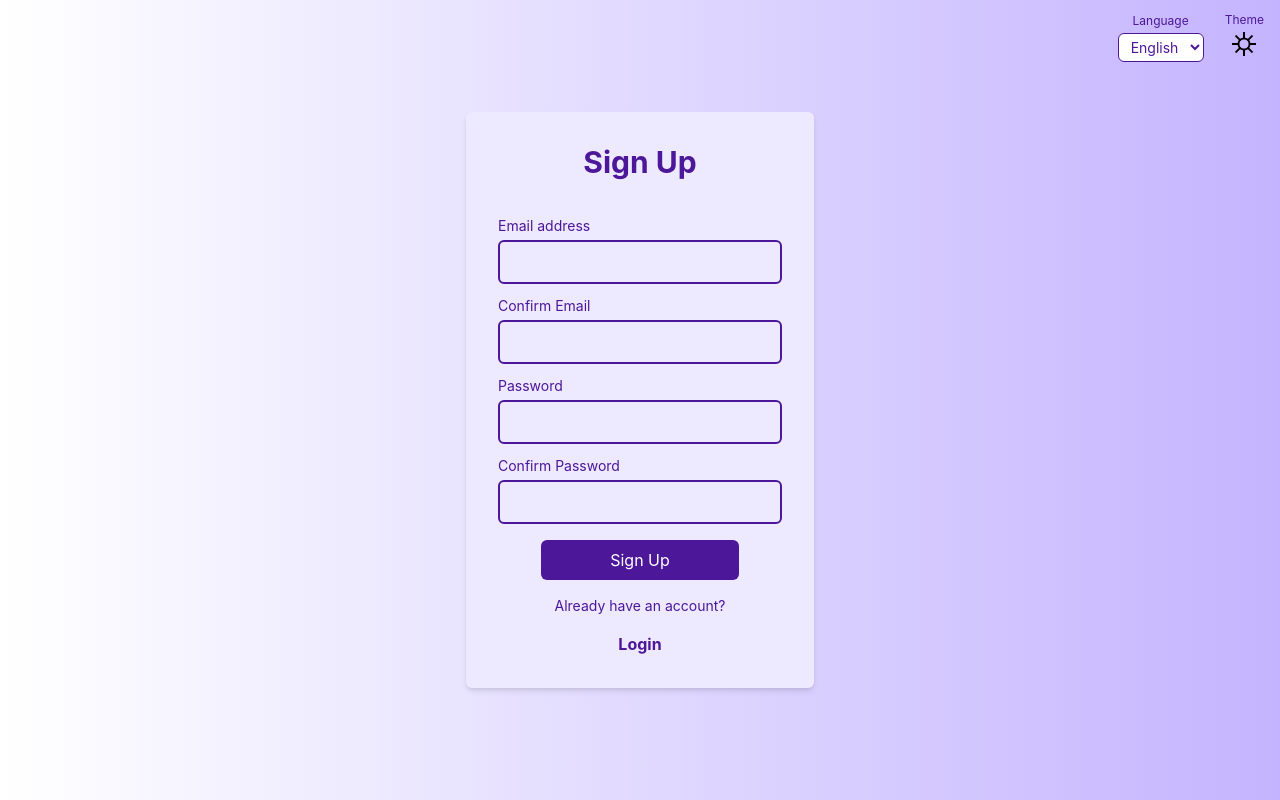
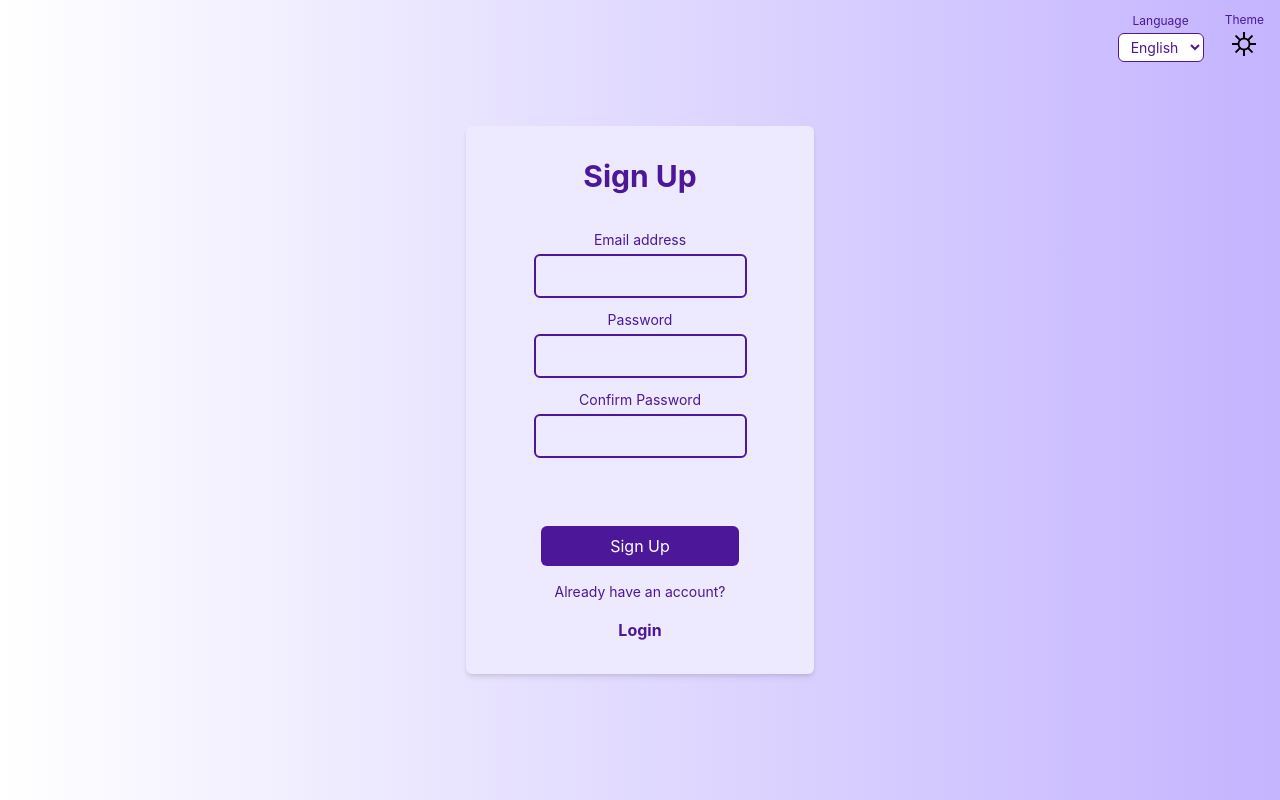
Before and after one commit to MatWatk/Investment-Wallet, a React (Vite) app: page /signup in a window 1280 px wide. Built offline with nearby package versions, Linux system fonts and the light colour scheme.

Commit message:
-Added singup logic without loading and error handling. -Styling fix

```diff
--- a/src/components/Auth_components/InputField.tsx
+++ b/src/components/Auth_components/InputField.tsx
@@ -1,18 +1,20 @@
 import type { InputFieldProps } from "../../types/AuthTypes";
 import { useTheme } from "../../hooks/useTheme";
 
-export default function InputField({ id, type, placeholder, label }: InputFieldProps) {
+export default function InputField({ id, type, placeholder, label, onChange }: InputFieldProps) {
     const themeState = useTheme();
 
     return (
-        <div className="flex flex-col items-start gap-1 w-full">
-        {label && <label htmlFor={id} className="text-sm">{label}</label>}
+        <div className="flex w-3/4 flex-col items-center gap-1">
+        {label && <label htmlFor={id} className="text-center text-sm">{label}</label>}
         <input
             id={id}
-            className={`rounded-md border-2 px-4 py-2 text-center focus:placeholder-transparent ${themeState ? "text-violet-900 border-violet-900 placeholder-violet-900" : "text-yellow-600 border-yellow-600 placeholder-yellow-600"}`}
+            name={id}
+            className={`w-full max-w-sm rounded-md border-2 px-4 py-2 text-center focus:placeholder-transparent ${themeState ? "text-violet-900 border-violet-900 placeholder-violet-900" : "text-yellow-600 border-yellow-600 placeholder-yellow-600"}`}
             type={type}
             placeholder={label ? "" : placeholder}
             required
+            onChange={onChange}
         />
         </div>
     );
--- a/src/components/Auth_components/InputFieldsWrapper.tsx
+++ b/src/components/Auth_components/InputFieldsWrapper.tsx
@@ -1,6 +1,6 @@
 export default function InputFieldsWrapper({children}: { children: React.ReactNode }) {
     return (
-        <div className="flex flex-col items-center gap-3">
+        <div className="flex w-full flex-col items-center gap-3">
             {children}
         </div>
     )
--- a/src/components/Auth_components/SubmitButton.tsx
+++ b/src/components/Auth_components/SubmitButton.tsx
@@ -1,9 +1,9 @@
 import { useTheme } from "../../hooks/useTheme";
 
-export default function SubmitButton({ text }: { text: string }) {
+export default function SubmitButton({ text, disabled }: { text: string, disabled?: boolean }) {
     const themeState = useTheme();
     return (
-        <button className={`rounded-md py-2 w-[70%] m-auto text-center ${themeState ? "bg-violet-900 text-white hover:bg-violet-800" : "bg-yellow-600 text-black hover:bg-yellow-700"}`}>
+        <button disabled={disabled} type="submit" className={`rounded-md py-2 w-[70%] m-auto text-center ${themeState ? "bg-violet-900 text-white hover:bg-violet-800" : "bg-yellow-600 text-black hover:bg-yellow-700"} ${disabled ? "opacity-50 cursor-not-allowed" : ""}`}>
             {text}
         </button>
     )
--- a/src/components/Card.tsx
+++ b/src/components/Card.tsx
@@ -17,7 +17,7 @@ export default function Card({ children }: { children: React.ReactNode }) {
                         selectValues={["english", "polish"]} />
                     <ThemeSwitch />
                 </div>
-                <div className={`p-8 rounded-md shadow-md flex flex-col items-center gap-6 min-w-[25%] ${themeState ? "bg-violet-100 border-violet-900" : "bg-gray-700 text-yellow-600"}`}>
+                <div className={`min-w-1/4 p-8 rounded-md shadow-md flex flex-col items-center gap-6 ${themeState ? "bg-violet-100 border-violet-900" : "bg-gray-700 text-yellow-600"}`}>
                     {children}
                 </div>
             </div >
--- a/src/hooks/useSingup.ts
+++ /dev/null
@@ -1,19 +0,0 @@
-import { useState } from 'react';
-import { auth } from '../services/firebase/config';
-import { createUserWithEmailAndPassword } from 'firebase/auth';
-
-export function useSignup() {
-  const [error, setError] = useState<string | null>(null);
-
-  const signup = async (email: string, password: string) => {
-    setError(null);
-    try {
-      const userCredential = await createUserWithEmailAndPassword(auth, email, password);
-      console.log('credentials: ', userCredential.user);
-    //   return userCredential.user;
-    } catch (err: any) {
-      setError(err.message);
-    }
-  };
-  return { signup, error };
-}
--- a/src/pages/signup/SignupPage.tsx
+++ b/src/pages/signup/SignupPage.tsx
@@ -1,4 +1,4 @@
-import { Form } from 'react-router-dom'
+import { Form, redirect, useActionData } from 'react-router-dom'
 import Card from '../../components/Card'
 
 import AuthHeader from '../../components/Auth_components/AuthHeader';
@@ -9,26 +9,53 @@ import AuthSwitch from '../../components/Auth_components/AuthSwitch';
 
 import { useLanguage } from "../../hooks/useLanguage";
 import { translations } from "../../constants/translations";
+import { useState } from 'react';
+import authSingup from '../../services/api/authSingup';
 
 export default function SignupPage() {
     const language = useLanguage();
+    const [providedValue, setProvidedValue] = useState<string | null>(null);
+    const [confirmedValue, setConfirmedValue] = useState<string | null>(null);
+    const actionData = useActionData() as { error?: string } | null;
+
+    const valuesDoesntMatch = providedValue !== confirmedValue && (providedValue !== null && confirmedValue !== null);
+
     return (
         <Card>
             <AuthHeader title={translations[language].signup.title} />
 
-            <Form className="flex flex-col gap-4">
+            <Form method="post" className="flex w-full flex-col items-center gap-4">
 
                 <InputFieldsWrapper>
                     <InputField id="email" type="email" label={translations[language].signup.emailPlaceholder} />
-                    <InputField id="email-confirm" type="email" label={translations[language].signup.confirmEmailPlaceholder} />
-                    <InputField id="password" type="password" label={translations[language].signup.passwordPlaceholder} />
-                    <InputField id="confirm-password" type="password" label={translations[language].signup.confirmPasswordPlaceholder} />
+                    <InputField onChange={(e) => setProvidedValue(e.target.value)} id="password" type="password" label={translations[language].signup.passwordPlaceholder} />
+                    <InputField onChange={(e) => setConfirmedValue(e.target.value)} id="confirm-password" type="password" label={translations[language].signup.confirmPasswordPlaceholder} />
+                    <div className="flex min-h-10 w-full max-w-sm items-center justify-center px-1">
+                        <div className="w-full text-center">
+                            {valuesDoesntMatch && <p className="wrap-break-word text-sm leading-5 text-red-500">Values do not match</p>}
+                            {actionData?.error && <p className="wrap-break-word text-sm leading-5 text-red-500">{actionData.error}</p>}
+                        </div>
+                    </div>
                 </InputFieldsWrapper>
 
-                <SubmitButton text={translations[language].signup.submitButton} />
+                <SubmitButton disabled={valuesDoesntMatch} text={translations[language].signup.submitButton} />
                 <AuthSwitch link="/login" />
 
             </Form>
         </Card>
     )
 }
+
+export async function action({ request }: { request: Request }) {
+    const formData = await request.formData();
+    const email = formData.get('email') as string;
+    const password = formData.get('password') as string;
+    try {
+        await authSingup(email, password);
+        return redirect('/login');
+    }
+    catch (error) {
+        console.error('Error signing up:', error);
+        return { error: `Failed to sign up. Please try again. ${error}` };//TODO handle error
+    }
+}
--- a/src/router/router.tsx
+++ b/src/router/router.tsx
@@ -2,7 +2,7 @@ import { createBrowserRouter } from "react-router-dom";
 import WalletPage from "../pages/WalletPage";
 import { loader as walletLoader } from "../pages/WalletPage";
 import LoginPage from "../pages/login/LoginPage";
-import SignupPage from "../pages/signup/SignupPage";
+import SignupPage, { action as signupAction } from "../pages/signup/SignupPage";
 import AssetPricePage from "../pages/AssetsPricePage";
 import { loader as assetPriceLoader } from "../pages/AssetsPricePage";
 import Layout from "../components/DashboardLayout";
@@ -33,5 +33,6 @@ export const router = createBrowserRouter([
     {
         path: '/signup',
         element: <SignupPage />,
+        action: signupAction,
     },
 ]);
--- /dev/null
+++ b/src/services/api/authSingup.ts
@@ -0,0 +1,11 @@
+import { auth } from '../../services/firebase/config';
+import { createUserWithEmailAndPassword } from 'firebase/auth';
+
+export default async function signup(email: string, password: string) {
+    try {
+        const userCredential = await createUserWithEmailAndPassword(auth, email, password);
+        return userCredential.user;
+    } catch (error) {
+        throw error;
+    }
+}
--- a/src/types/AuthTypes.ts
+++ b/src/types/AuthTypes.ts
@@ -5,6 +5,7 @@ export interface InputFieldProps {
     type: InputType;
     placeholder?: string;
     label?: string;
+    onChange?: (e: React.ChangeEvent<HTMLInputElement>) => void;
 }
 
 export interface AuthSwitchProps {
```
Also changed, not shown: src/pages/signup/action.ts (deleted).
